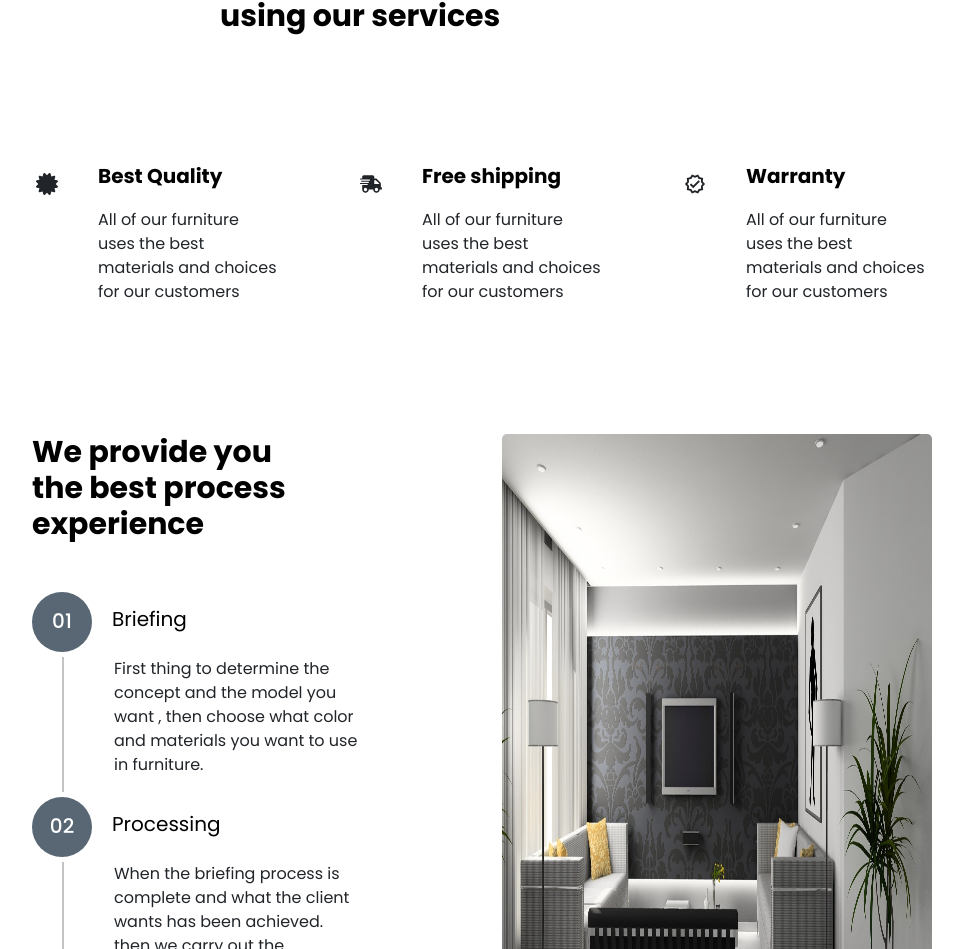
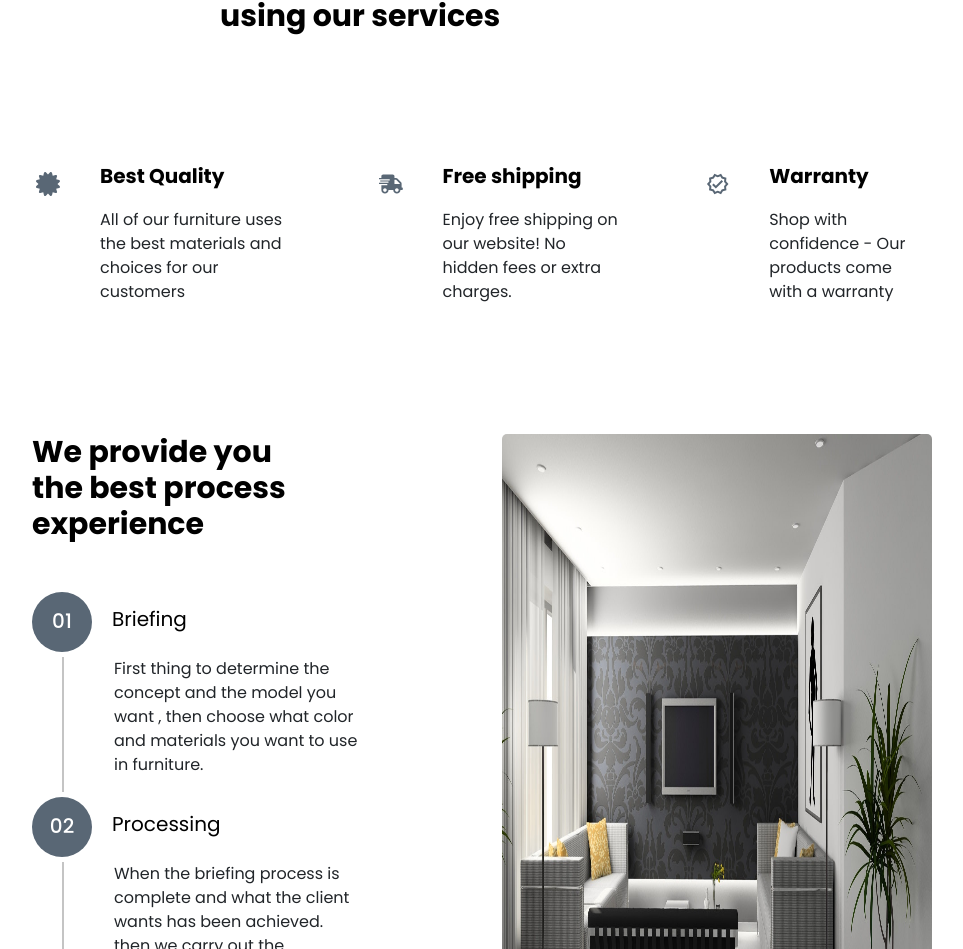
Before and after one commit to ArseneMerci/promotion-typeform, a Next.js app: page / in a window 1280 px wide. Shown: the part 924-1873 px from the top of the page, without its empty margins (158-1121 px from the left). Built offline with nearby package versions, Linux system fonts and the light colour scheme.

Commit message:
replacing dummy texts

```diff
--- a/components/steps/step_price.jsx
+++ b/components/steps/step_price.jsx
@@ -24,7 +24,6 @@ const StepPrice = () => {
     const handlePriceChange = (values) => {
         setMinValue(values[0]);
         setMaxValue(values[1]);
-        console.log(values);
     };
     const dispatch = useDispatch();
     const [space, setSpace] = useState("");
--- a/pages/index.js
+++ b/pages/index.js
@@ -65,14 +65,14 @@ export default function Home() {
                     <FaShippingFast className={styles.icon}/>
                     <div>
                         <h1 className={styles.sTitle}>Free shipping</h1>
-                        <p>All of our furniture uses the best materials and choices for our customers</p>
+                        <p>Enjoy free shipping on our website! No hidden fees or extra charges.</p>
                     </div>
                 </div>
                 <div className={styles.card}>
                     <MdOutlineVerified className={styles.icon}/>
                     <div>
                         <h1 className={styles.sTitle}>Warranty</h1>
-                        <p>All of our furniture uses the best materials and choices for our customers</p>
+                        <p>{`Shop with confidence - Our products come with a warranty`}</p>
                     </div>
                 </div>
             </div>
--- a/styles/HomePage.module.css
+++ b/styles/HomePage.module.css
@@ -191,6 +191,7 @@
     font-size: 70px ;
     margin-right:40px ;
     margin-top: -15px;
+    color: #596775;
 }
 
 .containerTwo .services .sTitle{
```
